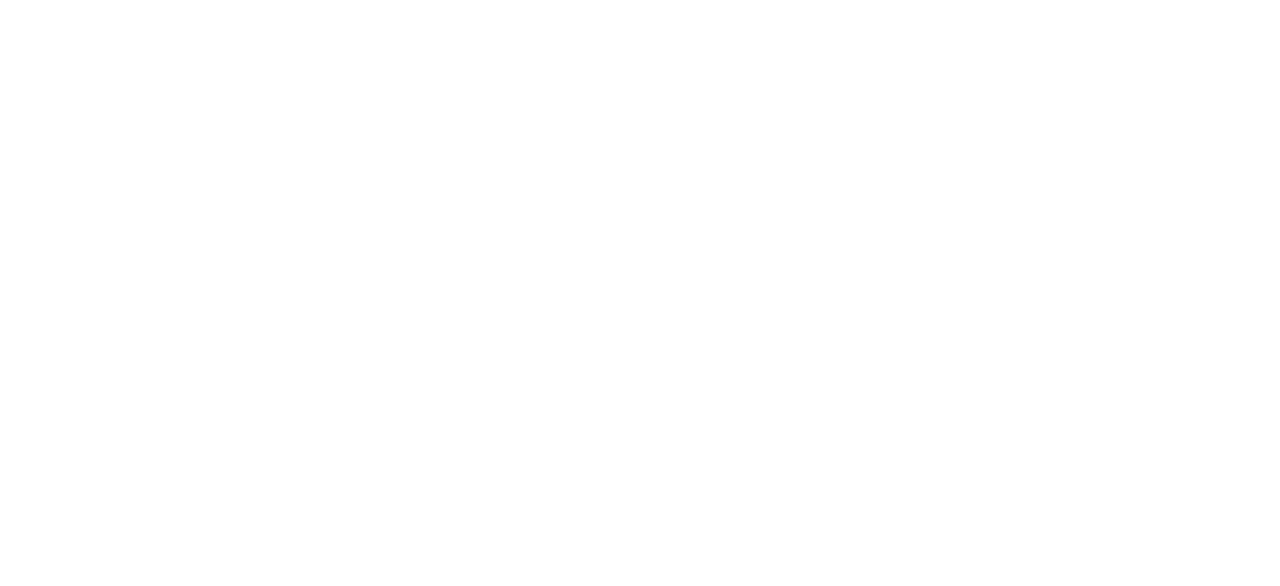
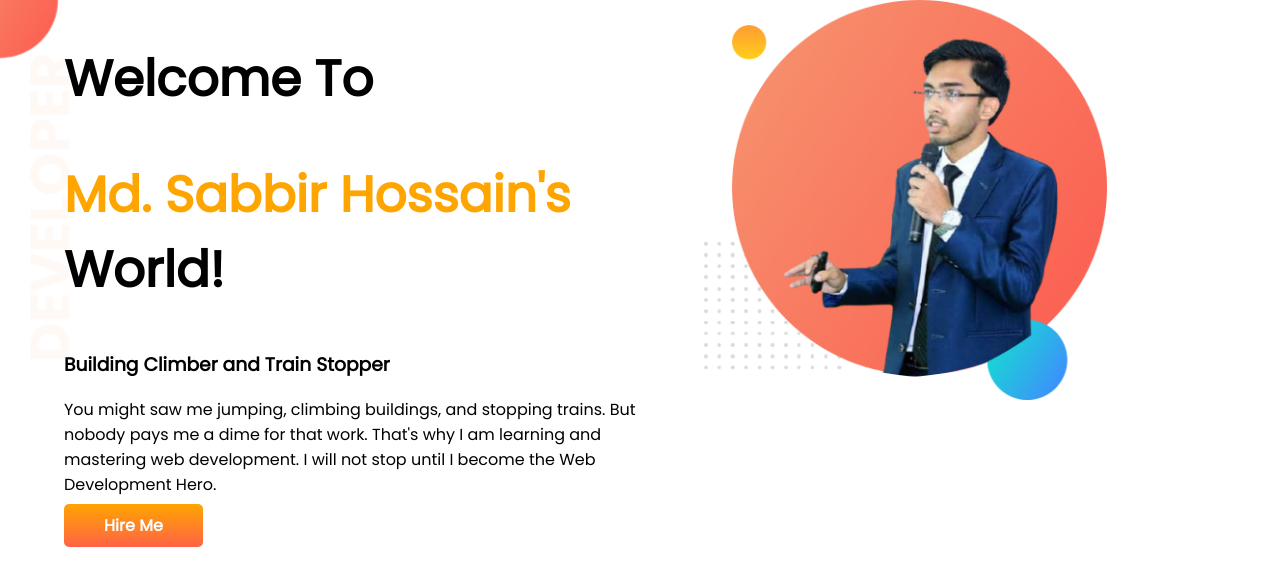
Before and after one commit to SabbirHossain195/developer-portfolio, a plain HTML site: page index.html in a window 1280 px wide. Drawn offline with Linux system fonts and the light colour scheme.

Commit message:
top banner added

```diff
--- a/index.html
+++ b/index.html
@@ -1,13 +1,34 @@
 <!DOCTYPE html>
 <html lang="en">
+
 <head>
     <meta charset="UTF-8">
     <meta http-equiv="X-UA-Compatible" content="IE=edge">
     <meta name="viewport" content="width=device-width, initial-scale=1.0">
     <title>Sabbir Portfolio</title>
+    <link rel="preconnect" href="https://fonts.googleapis.com">
+    <link rel="preconnect" href="https://fonts.gstatic.com" crossorigin>
+    <link href="https://fonts.googleapis.com/css2?family=Poppins&display=swap" rel="stylesheet">
     <link rel="stylesheet" href="style.css">
 </head>
+
 <body>
+    <section class="top-banner">
+        <div class="half-width">
+            <h1>Welcome To</h1>
+            <h1><span class="orange-color">Md. Sabbir Hossain's</span> World!</h1>
+            <h3>Building Climber and Train Stopper</h3>
+            <p>You might saw me jumping, climbing buildings, and stopping trains. But nobody pays me a dime for that
+                work.
+                That's why I am learning and mastering web development. I will not stop until I become the Web
+                Development
+                Hero.</p>
+            <a class="fb-link-button" target="blank" href="https://www.facebook.com/sabbir.hossain.9980/">Hire Me</a>
+        </div>
+        <div class="half-width">
+            <img src="images/image1.png" alt="">
+        </div>
+    </section>
+</body>
 
-</body>
 </html>
--- a/style.css
+++ b/style.css
@@ -0,0 +1,32 @@
+body{
+    font-family: 'Poppins', sans-serif;
+    margin: 0;
+}
+h1{
+    font-size: 50px;
+}
+.orange-color{
+    color: orange;
+}
+section{
+    display: flex;
+}
+.half-width{
+    width: 50%;
+    padding-left: 5%;
+}
+.half-width img{
+    width: 70%;
+}
+.fb-link-button{
+    text-decoration: none;
+    background-image: linear-gradient(orange, tomato);
+    padding: 10px 40px;
+    color: white;
+    font-weight: 700;
+    border-radius: 5px;
+}
+.top-banner{
+    background-image: url(images/top-banner.png);
+    background-repeat: no-repeat;
+}
```
Also changed, not shown: images/dream-bg.png (added), images/exp-bg.png (added), images/image1.png (added), images/image2.png (added), images/jhankar.png (added), images/jhankar2.png (added), images/my-bg.png (added), images/my-bg2.png (added), images/top-banner.png (added), 7 other files.
